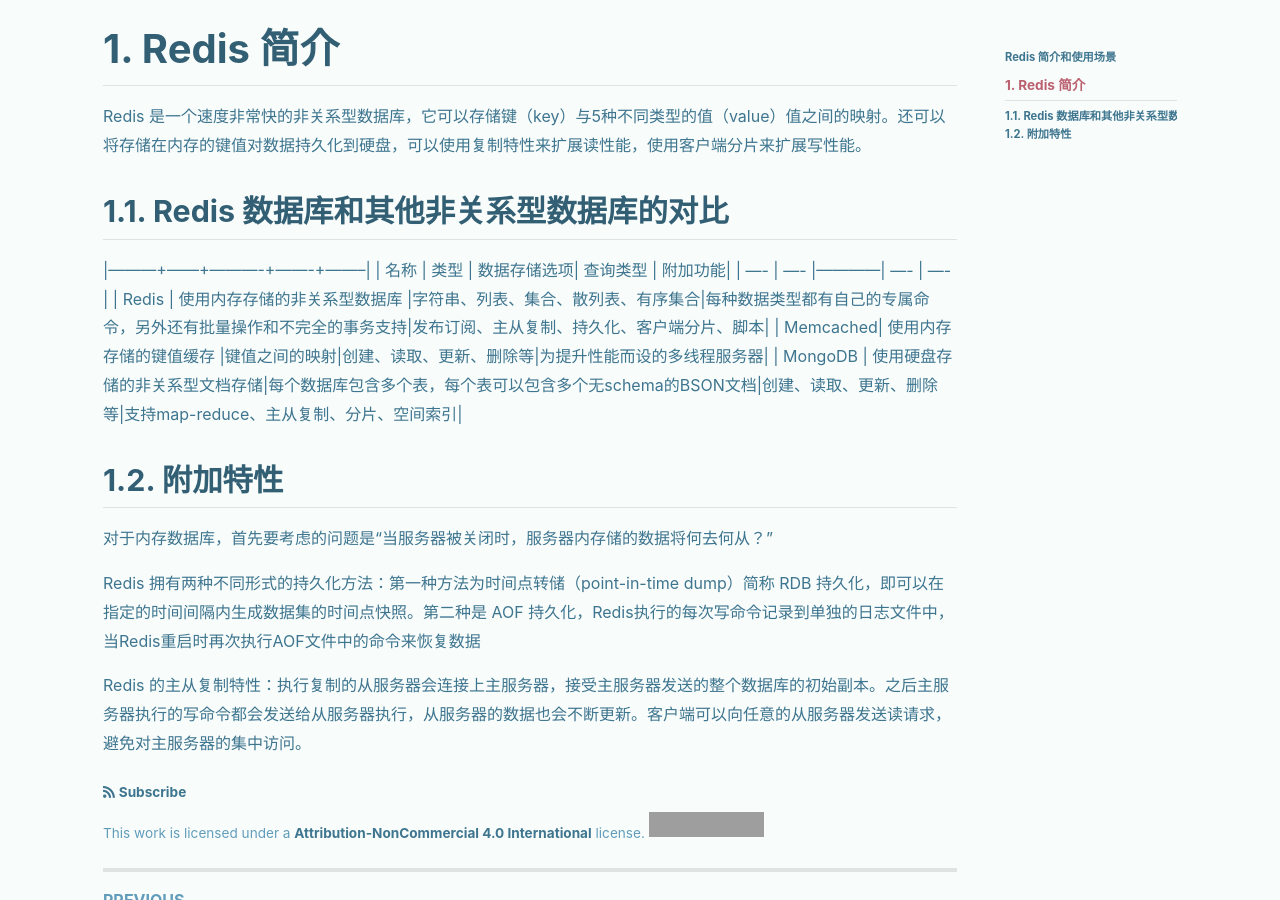
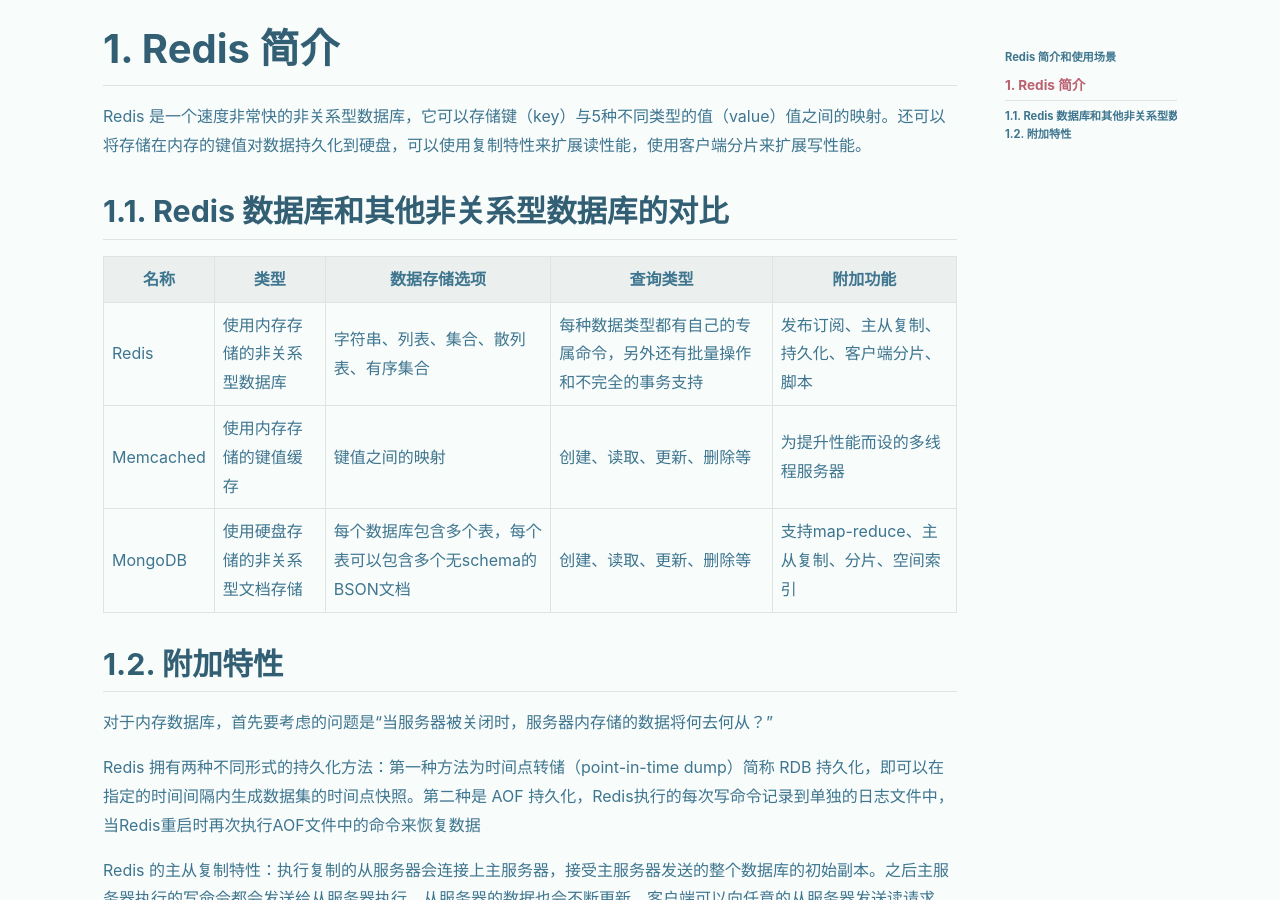
Before and after one commit to 510463173/pages, a Jekyll site: the page built from _posts/2020-07-05-redis-breifing.md, in a window 1280 px wide and 900 px high, scrolled down 543 px. Built offline with Jekyll 4.4.1, drawn with Linux system fonts in a browser that asks for light colours; nearby versions of some CDN libraries; Markdown is read by kramdown in place of the engine named in the settings; part of the change alters nothing that is shown; grey boxes are pictures that could not be loaded.

```diff
--- a/_config.yml
+++ b/_config.yml
@@ -179,7 +179,7 @@ analytics:
 
 ## => Build
 ##############################
-markdown    : kramdown
+markdown    : Redcarpet
 highlighter : rouge
 permalink   : date
 
--- a/_posts/2020-07-05-redis-breifing.md
+++ b/_posts/2020-07-05-redis-breifing.md
@@ -21,9 +21,9 @@ Redis是一个远程内存数据库，它不仅性能强劲，而且还具有复
 Redis 是一个速度非常快的非关系型数据库，它可以存储键（key）与5种不同类型的值（value）值之间的映射。还可以将存储在内存的键值对数据持久化到硬盘，可以使用复制特性来扩展读性能，使用客户端分片来扩展写性能。
 
 ## 1.1. Redis 数据库和其他非关系型数据库的对比 ##
-|---------+------+----------+-------+--------|
+
 |  名称   | 类型  | 数据存储选项| 查询类型 | 附加功能|
-|  ----   | ----  |------------|  ----  | ----  |
+|---------|---------|------------|---------|---------|
 | Redis   | 使用内存存储的非关系型数据库 |字符串、列表、集合、散列表、有序集合|每种数据类型都有自己的专属命令，另外还有批量操作和不完全的事务支持|发布订阅、主从复制、持久化、客户端分片、脚本|
 | Memcached| 使用内存存储的键值缓存 |键值之间的映射|创建、读取、更新、删除等|为提升性能而设的多线程服务器|
 | MongoDB | 使用硬盘存储的非关系型文档存储|每个数据库包含多个表，每个表可以包含多个无schema的BSON文档|创建、读取、更新、删除等|支持map-reduce、主从复制、分片、空间索引|
```
